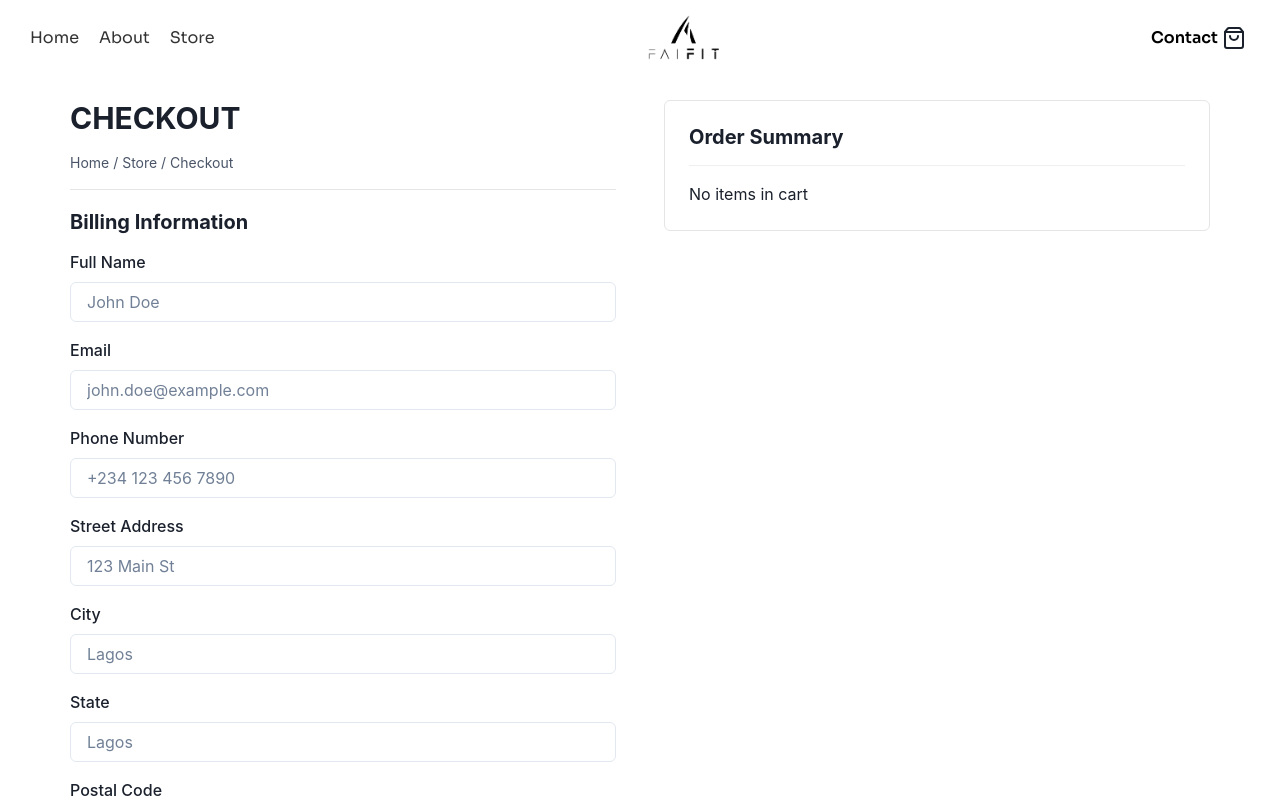
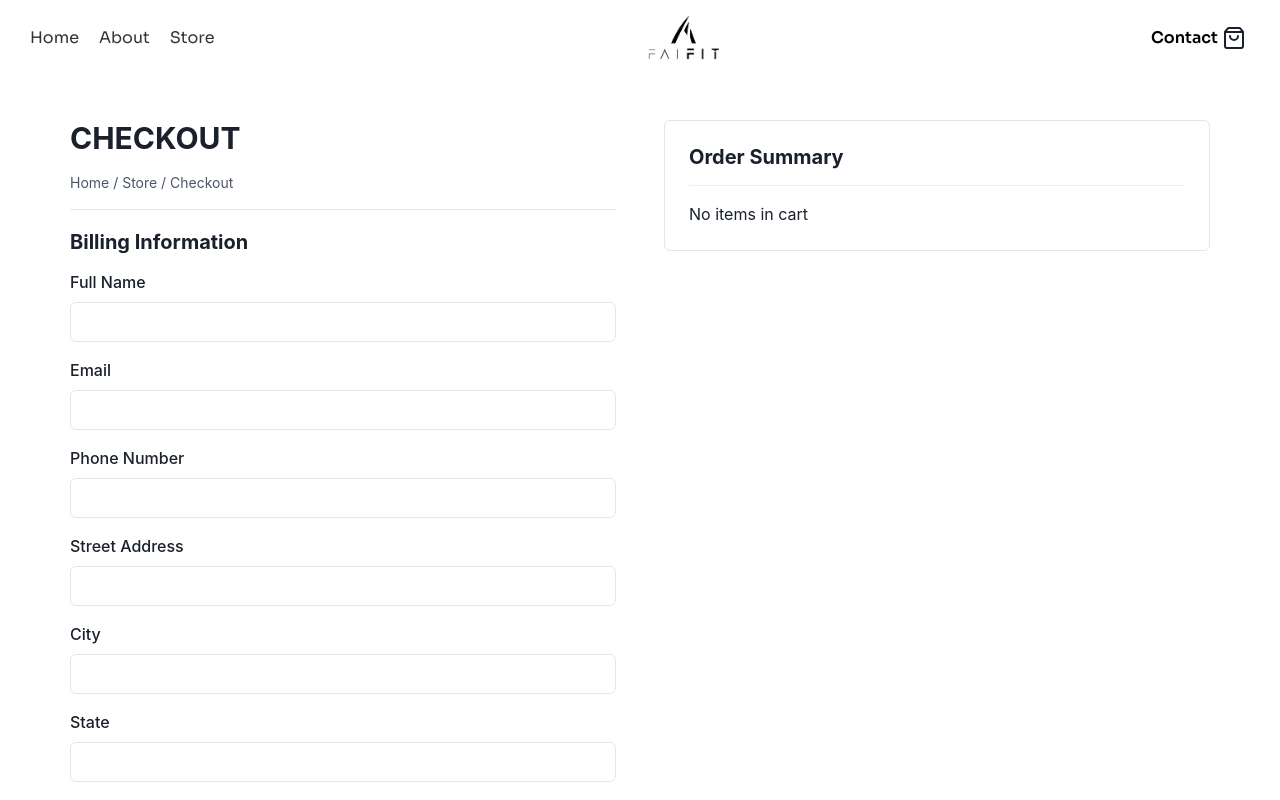
Before and after one commit to Owoyeleadedayo/faifit, a Next.js app: page /checkout in a window 1280 px wide. Shown: the top 800 px of the page. Built offline with nearby package versions, Linux system fonts and the light colour scheme.

Commit message:
made new changes

```diff
--- a/app/checkout/page.tsx
+++ b/app/checkout/page.tsx
@@ -26,7 +26,10 @@ interface CartItem {
   id: number;
   title: string;
   img: string;
-  price: string; // Explicitly string
+  price: number; // Changed to number
+  quantity: number;
+  color?: string;
+  size?: string;
 }
 
 interface FormData {
@@ -40,7 +43,8 @@ interface FormData {
 }
 
 const CheckoutPage = () => {
-  const { cart } = useCart(); // Cart items with price as string
+  const { cart } = useCart();
+  console.log("Cart contents in CheckoutPage:", cart); // Debug cart
   const toast = useToast();
 
   // Form state
@@ -85,7 +89,8 @@ const CheckoutPage = () => {
     if (validateForm()) {
       toast({
         title: "Order Submitted",
-        description: "Your order has been received. Please make payment to the account below.",
+        description:
+          "Your order has been received. Please make payment to the account below.",
         status: "success",
         duration: 5000,
         isClosable: true,
@@ -113,8 +118,13 @@ const CheckoutPage = () => {
   // Calculate total price
   const totalPrice = cart
     .reduce((sum, item) => {
-      const priceStr = String(item.price).replace(/[, ]/g, "");
-      return sum + parseFloat(priceStr || "0");
+      const priceNum = item.price;
+      console.log(
+        `Item ${item.id} price: ${item.price}, quantity: ${
+          item.quantity
+        }, subtotal: ${priceNum * item.quantity}`
+      ); // Debug
+      return sum + priceNum * item.quantity;
     }, 0)
     .toLocaleString("en-NG", {
       style: "currency",
@@ -122,24 +132,28 @@ const CheckoutPage = () => {
     });
 
   return (
-    <Box>
+    <>
       <NavBarforOthers />
+      <Box minH="100%" pt={{base: "80px", md:"100px", lg:"120px"}} pb="40px">
         <Grid
           templateColumns={{ base: "1fr", md: "1fr 1fr" }}
-        gap={12}
+          gap={{base: 6, md: 10, lg: 12}}
           px={{ base: "20px", md: "30px" }}
           maxW="1200px"
           mx="auto"
-        pt={'100px'}
-        pb={'80px'}
         >
-        {/* User Info Form */}
           <GridItem>
             <VStack spacing={4} align="stretch">
-            <Heading size="lg" textTransform="uppercase">Checkout</Heading>
-            <Text fontSize="sm" color="gray.600">Home / Store / Checkout</Text>
+              <Heading size="lg" textTransform="uppercase">
+                Checkout
+              </Heading>
+              <Text fontSize="sm" color="gray.600">
+                Home / Store / Checkout
+              </Text>
               <Box borderY="1px solid #e5e5e5" py="20px">
-              <Heading size="md" mb={4}>Billing Information</Heading>
+                <Heading size="md" mb={4}>
+                  Billing Information
+                </Heading>
                 <form onSubmit={handleSubmit}>
                   <VStack spacing={4}>
                     <FormControl isInvalid={!!errors.fullName}>
@@ -148,7 +162,7 @@ const CheckoutPage = () => {
                         name="fullName"
                         value={formData.fullName}
                         onChange={handleChange}
-                      placeholder="John Doe"
+                        placeholder=""
                       />
                       <FormErrorMessage>{errors.fullName}</FormErrorMessage>
                     </FormControl>
@@ -159,7 +173,7 @@ const CheckoutPage = () => {
                         type="email"
                         value={formData.email}
                         onChange={handleChange}
-                      placeholder="john.doe@example.com"
+                        placeholder=""
                       />
                       <FormErrorMessage>{errors.email}</FormErrorMessage>
                     </FormControl>
@@ -170,7 +184,7 @@ const CheckoutPage = () => {
                         type="tel"
                         value={formData.phone}
                         onChange={handleChange}
-                      placeholder="+234 123 456 7890"
+                        placeholder=""
                       />
                       <FormErrorMessage>{errors.phone}</FormErrorMessage>
                     </FormControl>
@@ -180,7 +194,7 @@ const CheckoutPage = () => {
                         name="street"
                         value={formData.street}
                         onChange={handleChange}
-                      placeholder="123 Main St"
+                        placeholder=""
                       />
                       <FormErrorMessage>{errors.street}</FormErrorMessage>
                     </FormControl>
@@ -190,7 +204,7 @@ const CheckoutPage = () => {
                         name="city"
                         value={formData.city}
                         onChange={handleChange}
-                      placeholder="Lagos"
+                        placeholder=""
                       />
                       <FormErrorMessage>{errors.city}</FormErrorMessage>
                     </FormControl>
@@ -200,7 +214,7 @@ const CheckoutPage = () => {
                         name="state"
                         value={formData.state}
                         onChange={handleChange}
-                      placeholder="Lagos"
+                        placeholder=""
                       />
                       <FormErrorMessage>{errors.state}</FormErrorMessage>
                     </FormControl>
@@ -229,9 +243,14 @@ const CheckoutPage = () => {
             </VStack>
           </GridItem>
 
-        {/* Order Summary */}
           <GridItem>
-          <VStack spacing={4} align="stretch" border="1px solid #e5e5e5" p={6} borderRadius="md">
+            <VStack
+              spacing={4}
+              align="stretch"
+              border="1px solid #e5e5e5"
+              p={6}
+              borderRadius="md"
+            >
               <Heading size="md">Order Summary</Heading>
               <Divider />
               {cart.length === 0 ? (
@@ -239,7 +258,11 @@ const CheckoutPage = () => {
               ) : (
                 <VStack spacing={4} align="stretch">
                   {cart.map((item) => (
-                  <Flex key={item.id} align="center" gap={4}>
+                    <Flex
+                      key={`${item.id}-${item.color}-${item.size}`}
+                      align="center"
+                      gap={4}
+                    >
                       <Image
                         src={item.img}
                         alt={item.title}
@@ -248,7 +271,12 @@ const CheckoutPage = () => {
                       />
                       <Box>
                         <Text fontWeight="bold">{item.title}</Text>
-                      <Text>₦{item.price}</Text>
+                        <Text>Color: {item.color || "N/A"}</Text>
+                        <Text>Size: {item.size || "N/A"}</Text>
+                        <Text>Quantity: {item.quantity}</Text>
+                        <Text>
+                          ₦{(item.price * item.quantity).toLocaleString()}
+                        </Text>
                       </Box>
                     </Flex>
                   ))}
@@ -259,12 +287,15 @@ const CheckoutPage = () => {
                   </Flex>
                   <Divider />
                   <Box>
-                  <Text fontWeight="bold" mb={2}>Payment Instructions</Text>
+                    <Text fontWeight="bold" mb={2}>
+                      Payment Instructions
+                    </Text>
                     <Text>Bank: Guaranty Trust Bank Plc</Text>
                     <Text>Account Number: 0232738811</Text>
                     <Text>Account Name: Ewa Wofai Egu</Text>
                     <Text fontSize="sm" color="gray.600" mt={2}>
-                    Please make payment to the above account and contact us with proof of payment.
+                      Please make payment to the above account and contact us
+                      with proof of payment.
                     </Text>
                   </Box>
                 </VStack>
@@ -272,8 +303,9 @@ const CheckoutPage = () => {
             </VStack>
           </GridItem>
         </Grid>
+      </Box>
       <Footer />
-    </Box>
+    </>
   );
 };
 
--- a/app/components/ImgCard.tsx
+++ b/app/components/ImgCard.tsx
@@ -12,8 +12,6 @@ const images = [
   "/images/rename6.jpg",
   "/images/rename7.jpg",
   "/images/rename8.jpg",
-  // "/images/rename9.jpg",
-  // "/images/rename10.jpg",
 ];
 
 const ImgCard = () => {
@@ -127,7 +125,6 @@ const ImgCard = () => {
         </motion.div>
       </Box>
 
-      {/* Navigation Buttons */}
       <IconButton
         aria-label="Previous slide"
         icon={<ChevronLeft />}
--- a/app/components/NavBarforOthers.tsx
+++ b/app/components/NavBarforOthers.tsx
@@ -231,7 +231,7 @@ const NavBarforOthers = () => {
                                     alignItems="center"
                                   >
                                     <Flex>
-                                      <Text fontSize="14px" fontWeight="600">
+                                      <Text fontSize="14px" fontWeight="600" textTransform={'capitalize'}>
                                         {item.title}
                                       </Text>
                                     </Flex>
--- a/app/details/[id]/page.tsx
+++ b/app/details/[id]/page.tsx
@@ -27,13 +27,13 @@ const productCard = [
   {
     id: 2,
     img: "/images/img17.jpg",
-    title: "Oman wor tawa",
+    title: "Skirt Ekpe yatata",
     price: 85000,
   },
   {
     id: 3,
     img: "/images/img222.jpg",
-    title: "Oman wor tawa",
+    title: "Oman tinted.",
     price: 85000,
   },
   {
@@ -51,7 +51,7 @@ const productCard = [
   {
     id: 6,
     img: "/images/img14.jpg",
-    title: "Oman wor tawa",
+    title: "Oman tinted.",
     price: 85000,
   },
 ];
```
Also changed, not shown: app/components/Banner.tsx (+20 -3 lines), app/components/StorePage/StorePage.tsx (+5 -9 lines). Lines whose indentation alone changed are shown as unchanged.
